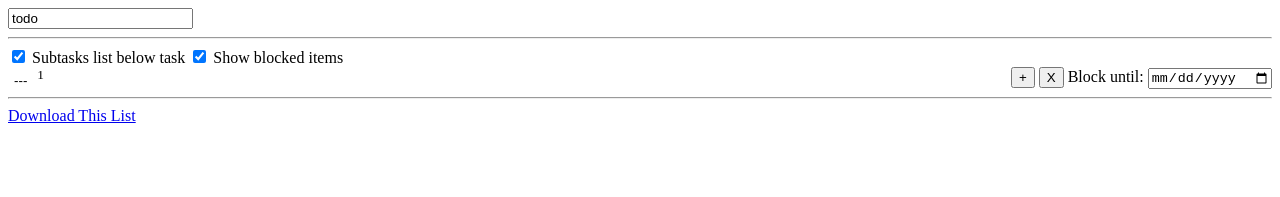
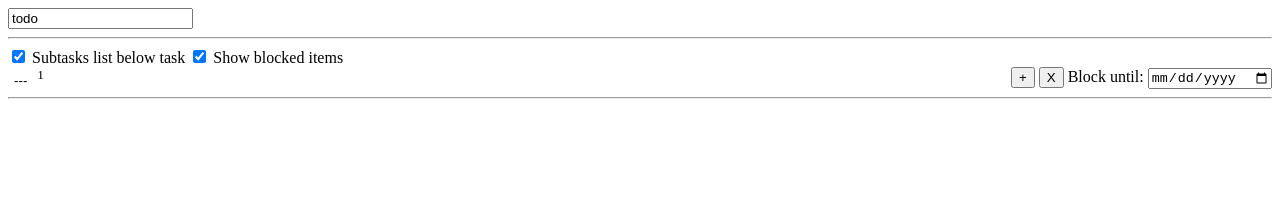
Before and after one commit to chhotii-alex/hierarchical-todo, a SvelteKit app: page / in a window 1280 px wide. Shown: the top 197 px of the page. Built offline with nearby package versions, Linux system fonts and the light colour scheme.

Commit message:
would be silly to download an empty list

```diff
--- a/src/routes/+page.svelte
+++ b/src/routes/+page.svelte
@@ -111,7 +111,9 @@
     <input type="checkbox" bind:checked={$showBlocked} id="showBlockedCheck" />
     <label for="showBlockedCheck">Show blocked items</label>
     <OneTodo todo={data} eve={data} on:update={update} on:modify={modified} />
-    <a href={url} download={`${key}.json`} class="noprint" > Download This List </a>
+    {#if !isEmpty(data)}
+      <a href={url} download={`${key}.json`} class="noprint" > Download This List </a>
+    {/if}
 {/if}
 
 <style>
```
